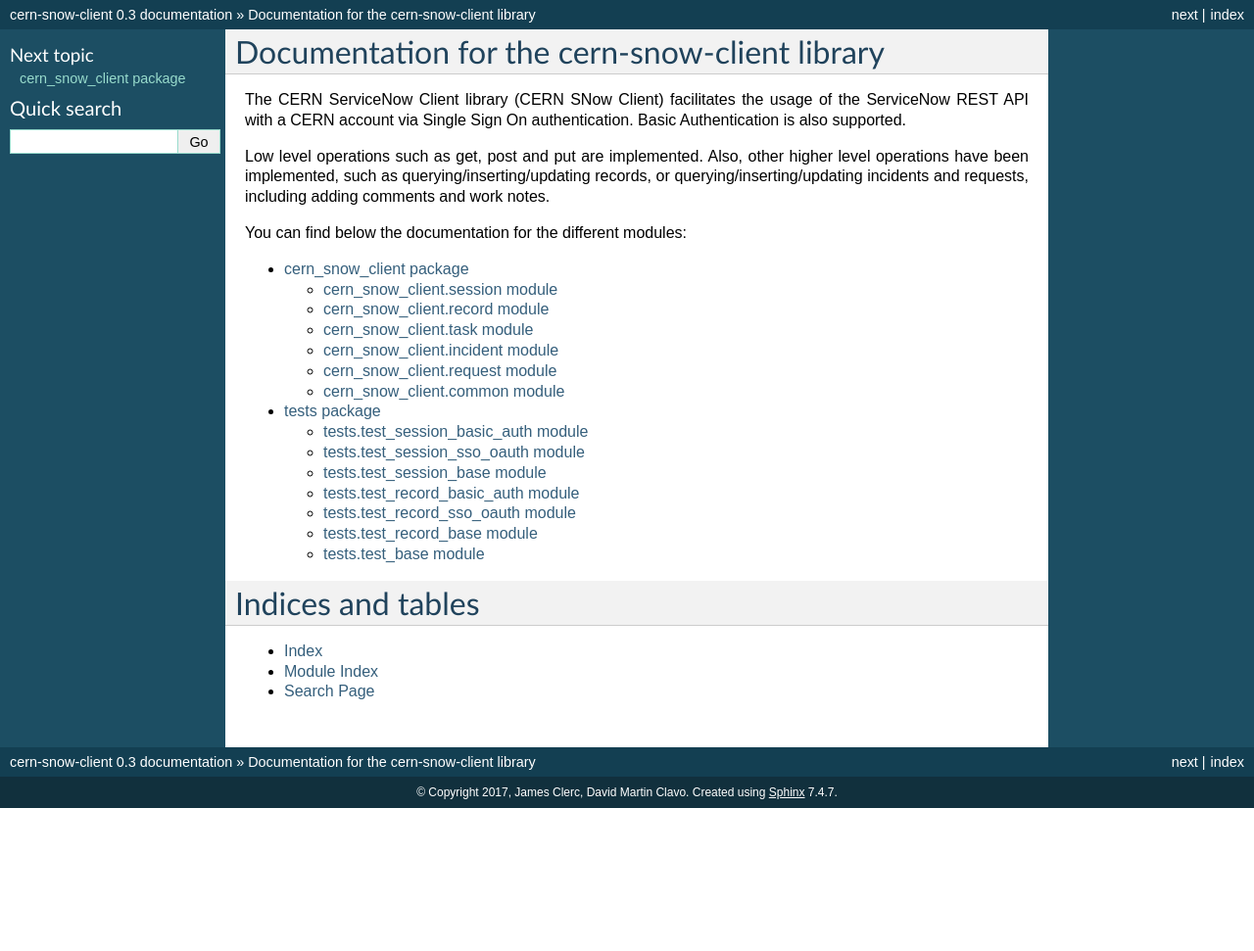
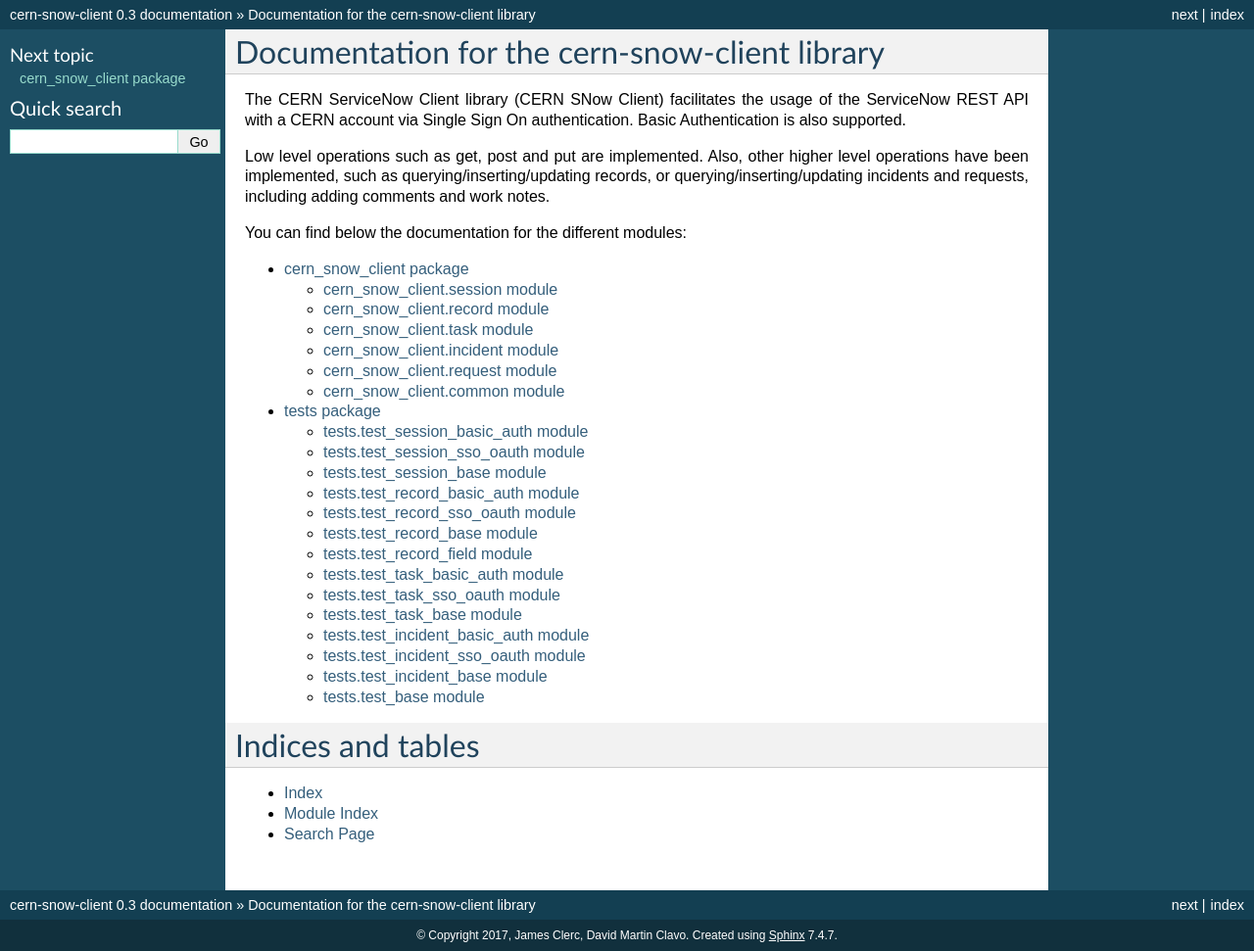
Before and after one commit to cern-snow/cern-snow-client, a Sphinx documentation site: the page built from docs/index.rst, in a window 1280 px wide and 971 px high. Shown: the whole window at 98% size. Built offline with Sphinx 7.4.7, drawn with Linux system fonts in a browser that asks for light colours.

Commit message:
Add test modules to docs.

```diff
--- a/docs/tests.rst
+++ b/docs/tests.rst
@@ -31,7 +31,7 @@
     :show-inheritance:
 
 tests\.test\_record\_basic\_auth module
-----------------------------------------
+---------------------------------------
 
 .. automodule:: tests.test_record_basic_auth
     :members:
@@ -39,7 +39,7 @@
     :show-inheritance:
 
 tests\.test\_record\_sso\_oauth module
----------------------------------------
+--------------------------------------
 
 .. automodule:: tests.test_record_sso_oauth
     :members:
@@ -47,9 +47,65 @@
     :show-inheritance:
 
 tests\.test\_record\_base module
+--------------------------------
+
+.. automodule:: tests.test_record_base
+    :members:
+    :undoc-members:
+    :show-inheritance:
+
+tests\.test\_record\_field module
 ---------------------------------
 
-.. automodule:: tests.test_record_base
+.. automodule:: tests.test_record_field
+    :members:
+    :undoc-members:
+    :show-inheritance:
+
+tests\.test\_task\_basic\_auth module
+-------------------------------------
+
+.. automodule:: tests.test_task_basic_auth
+    :members:
+    :undoc-members:
+    :show-inheritance:
+
+tests\.test\_task\_sso\_oauth module
+------------------------------------
+
+.. automodule:: tests.test_task_sso_oauth
+    :members:
+    :undoc-members:
+    :show-inheritance:
+
+tests\.test\_task\_base module
+------------------------------
+
+.. automodule:: tests.test_task_base
+    :members:
+    :undoc-members:
+    :show-inheritance:
+
+tests\.test\_incident\_basic\_auth module
+-----------------------------------------
+
+.. automodule:: tests.test_incident_basic_auth
+    :members:
+    :undoc-members:
+    :show-inheritance:
+
+tests\.test\_incident\_sso\_oauth module
+----------------------------------------
+
+.. automodule:: tests.test_incident_sso_oauth
+    :members:
+    :undoc-members:
+    :show-inheritance:
+
+tests\.test\_incident\_base module
+----------------------------------
+
+.. automodule:: tests.test_incident_base
     :members:
     :undoc-members:
     :show-inheritance:
```
